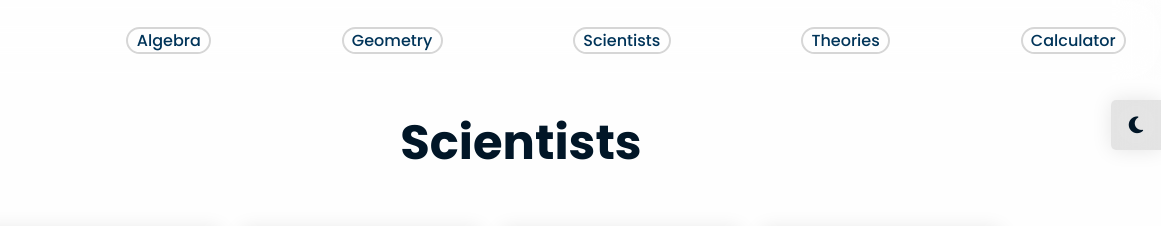
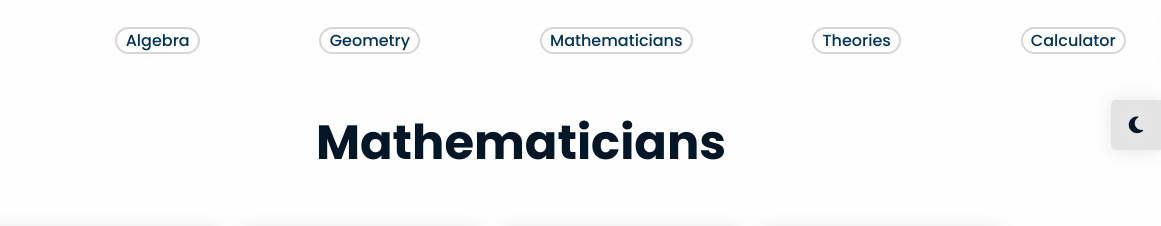
Before and after one commit to Mr-Techno128/maths, a plain HTML site: page scientists.html in a window 1280 px wide. Shown: the top 226 px of the page, 119-1280 px from the left. Drawn offline with nearby package versions, Linux system fonts and the light colour scheme.

Commit message:
Update scientists.html

```diff
--- a/scientists.html
+++ b/scientists.html
@@ -9,7 +9,7 @@
     <link rel="stylesheet" href="https://cdnjs.cloudflare.com/ajax/libs/font-awesome/6.2.1/css/all.min.css">
     <script src="https://unpkg.com/scrollreveal"></script>
 
-    <title>Matemātikas-Scientists</title>
+    <title>Matemātikas-Mathematicians</title>
 </head>
 
 <body>
@@ -28,14 +28,14 @@
             <!-- <a class="logo" href="index.html"><img src="images/logo2.png" alt="logo"></a> -->
                 <li><a href="index.html">&nbsp; Algebra &nbsp;</a></li>
                 <li><a href="index.html">&nbsp; Geometry &nbsp;</a></li>
-                <li><a href="scientists.html">&nbsp; Scientists &nbsp;</a></li>
+                <li><a href="scientists.html">&nbsp; Mathematicians &nbsp;</a></li>
                 <li><a href="theories.html">&nbsp; Theories &nbsp;</a></li>
                 <li><a href="calc.html">&nbsp; Calculator &nbsp;</a></li>
         </ul>
     </header>
 
 <br><br><br>
-    <h1 class="Title-01" style="font-size:3em; margin-bottom: -50px;">Scientists</h1>
+    <h1 class="Title-01" style="font-size:3em; margin-bottom: -50px;">Mathematicians</h1>
 
 <div>
     <ul class="scientists-list">
```
